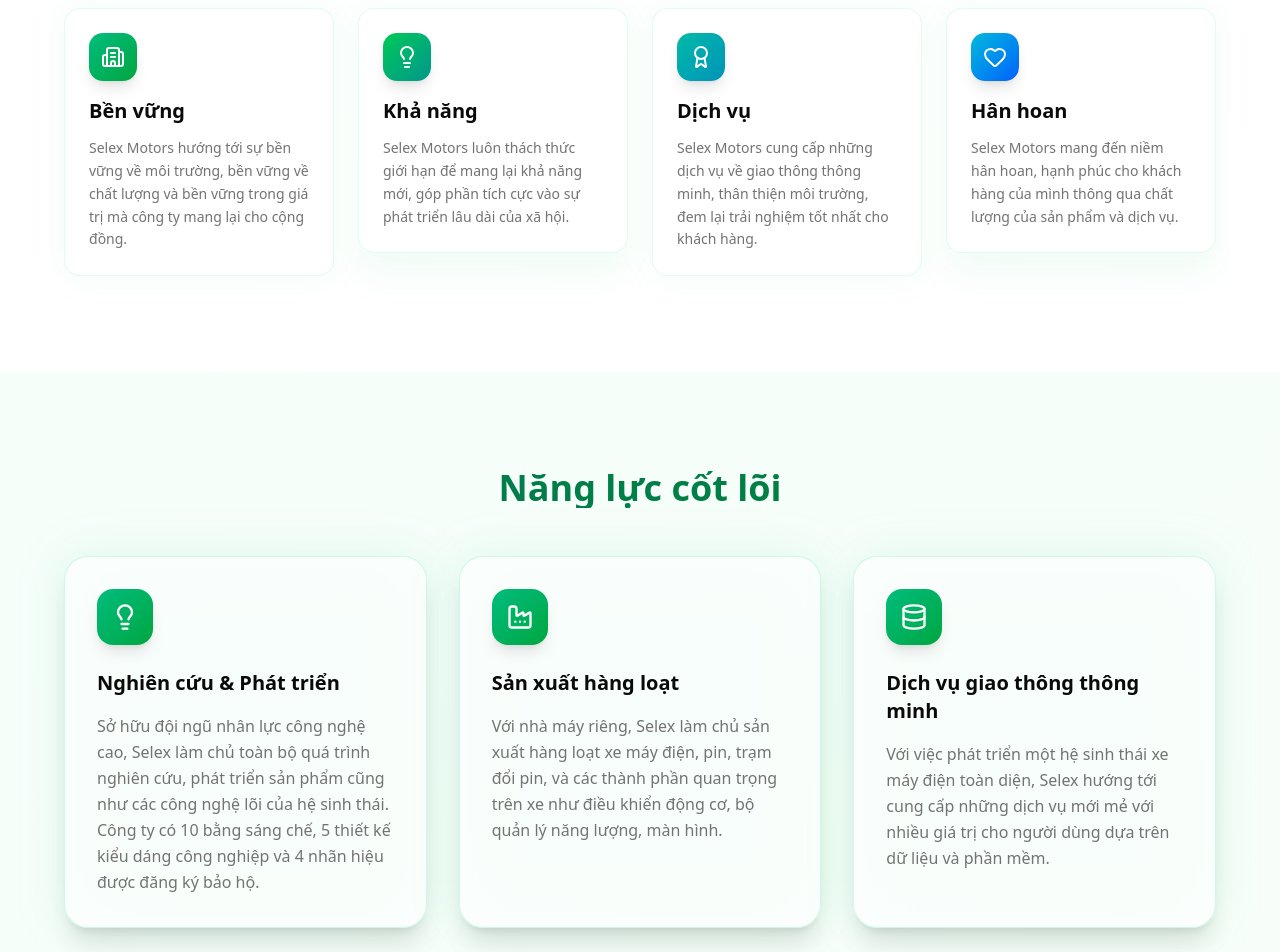
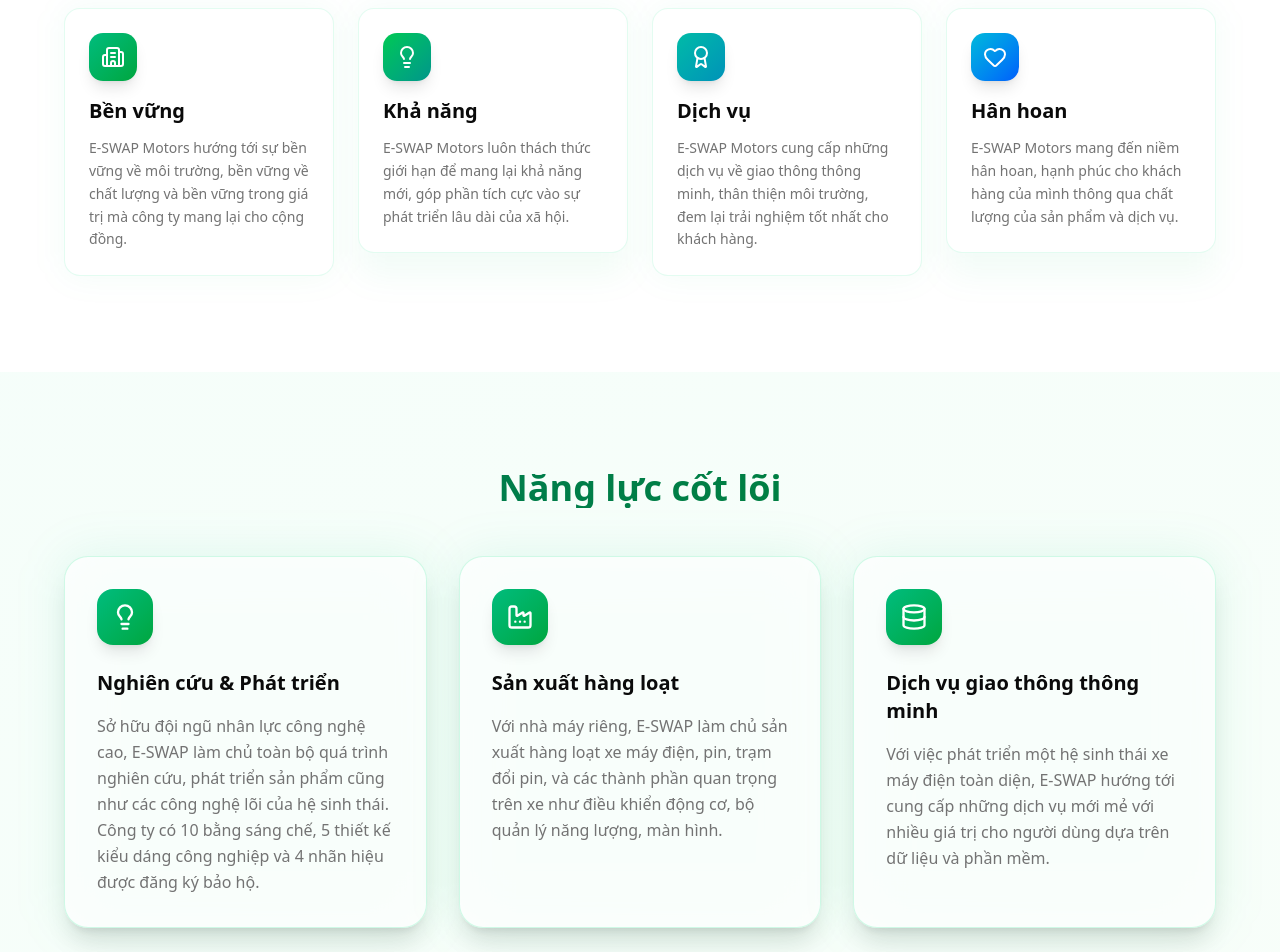
Before and after one commit to verse91/E-Swap, a Next.js app: page /about in a window 1280 px wide. Shown: the part 1680-2632 px from the top of the page. Built offline with nearby package versions, Linux system fonts and the light colour scheme; no server answers.

Commit message:
feat(about): add about page

```diff
--- a/src/app/about/page.tsx
+++ b/src/app/about/page.tsx
@@ -17,7 +17,7 @@
         <div className="container mx-auto px-4 relative z-10">
           <div className="max-w-4xl mx-auto text-center">
             <h1 className="text-4xl md:text-6xl font-bold mb-6 bg-gradient-to-r from-emerald-700 via-green-600 to-teal-600 dark:from-emerald-300 dark:via-green-300 dark:to-teal-300 bg-clip-text text-transparent">
-              Công ty Cổ phần<br />Phương tiện điện thông minh Selex
+              Công ty Cổ phần<br />Phương tiện điện thông minh E-SWAP
             </h1>
             <p className="text-lg md:text-xl text-emerald-700/80 dark:text-emerald-300/80 leading-relaxed">
               Thúc đẩy sự phát triển bền vững của Việt Nam và thế giới thông qua phương tiện điện thông minh
@@ -32,7 +32,7 @@
           <div className="max-w-4xl mx-auto">
             <div className="prose prose-lg dark:prose-invert max-w-none">
               <p className="text-lg leading-relaxed text-muted-foreground">
-                Selex Motors được thành lập vào năm 2018 trong một căn phòng nhỏ 10m² với khát vọng thúc đẩy sự phát triển bền vững của Việt Nam và thế giới thông qua phương tiện điện thông minh, đưa năng lượng tái tạo vào giao thông. Selex là viết tắt của <strong>Smart Electric Vehicles X</strong>, "X" vừa là một ẩn số, vừa có thể là một dòng phương tiện điện nào đó và cũng có nghĩa là X-factor (nhân tố X).
+                E-SWAP Motors được thành lập vào năm 2018 trong một căn phòng nhỏ 10m² với khát vọng thúc đẩy sự phát triển bền vững của Việt Nam và thế giới thông qua phương tiện điện thông minh, đưa năng lượng tái tạo vào giao thông. E-SWAP là viết tắt của <strong>Smart Electric Vehicles X</strong>, "X" vừa là một ẩn số, vừa có thể là một dòng phương tiện điện nào đó và cũng có nghĩa là X-factor (nhân tố X).
               </p>
 
               <p className="text-lg leading-relaxed text-muted-foreground mt-6">
@@ -101,25 +101,25 @@
                 {
                   icon: Building2,
                   title: "Bền vững",
-                  description: "Selex Motors hướng tới sự bền vững về môi trường, bền vững về chất lượng và bền vững trong giá trị mà công ty mang lại cho cộng đồng.",
+                  description: "E-SWAP Motors hướng tới sự bền vững về môi trường, bền vững về chất lượng và bền vững trong giá trị mà công ty mang lại cho cộng đồng.",
                   color: "from-emerald-500 to-green-600"
                 },
                 {
                   icon: Lightbulb,
                   title: "Khả năng",
-                  description: "Selex Motors luôn thách thức giới hạn để mang lại khả năng mới, góp phần tích cực vào sự phát triển lâu dài của xã hội.",
+                  description: "E-SWAP Motors luôn thách thức giới hạn để mang lại khả năng mới, góp phần tích cực vào sự phát triển lâu dài của xã hội.",
                   color: "from-green-500 to-teal-600"
                 },
                 {
                   icon: Award,
                   title: "Dịch vụ",
-                  description: "Selex Motors cung cấp những dịch vụ về giao thông thông minh, thân thiện môi trường, đem lại trải nghiệm tốt nhất cho khách hàng.",
+                  description: "E-SWAP Motors cung cấp những dịch vụ về giao thông thông minh, thân thiện môi trường, đem lại trải nghiệm tốt nhất cho khách hàng.",
                   color: "from-teal-500 to-cyan-600"
                 },
                 {
                   icon: Heart,
                   title: "Hân hoan",
-                  description: "Selex Motors mang đến niềm hân hoan, hạnh phúc cho khách hàng của mình thông qua chất lượng của sản phẩm và dịch vụ.",
+                  description: "E-SWAP Motors mang đến niềm hân hoan, hạnh phúc cho khách hàng của mình thông qua chất lượng của sản phẩm và dịch vụ.",
                   color: "from-cyan-500 to-blue-600"
                 }
               ].map((value, idx) => (
@@ -152,17 +152,17 @@
                 {
                   icon: Lightbulb,
                   title: "Nghiên cứu & Phát triển",
-                  description: "Sở hữu đội ngũ nhân lực công nghệ cao, Selex làm chủ toàn bộ quá trình nghiên cứu, phát triển sản phẩm cũng như các công nghệ lõi của hệ sinh thái. Công ty có 10 bằng sáng chế, 5 thiết kế kiểu dáng công nghiệp và 4 nhãn hiệu được đăng ký bảo hộ."
+                  description: "Sở hữu đội ngũ nhân lực công nghệ cao, E-SWAP làm chủ toàn bộ quá trình nghiên cứu, phát triển sản phẩm cũng như các công nghệ lõi của hệ sinh thái. Công ty có 10 bằng sáng chế, 5 thiết kế kiểu dáng công nghiệp và 4 nhãn hiệu được đăng ký bảo hộ."
                 },
                 {
                   icon: Factory,
                   title: "Sản xuất hàng loạt",
-                  description: "Với nhà máy riêng, Selex làm chủ sản xuất hàng loạt xe máy điện, pin, trạm đổi pin, và các thành phần quan trọng trên xe như điều khiển động cơ, bộ quản lý năng lượng, màn hình."
+                  description: "Với nhà máy riêng, E-SWAP làm chủ sản xuất hàng loạt xe máy điện, pin, trạm đổi pin, và các thành phần quan trọng trên xe như điều khiển động cơ, bộ quản lý năng lượng, màn hình."
                 },
                 {
                   icon: Database,
                   title: "Dịch vụ giao thông thông minh",
-                  description: "Với việc phát triển một hệ sinh thái xe máy điện toàn diện, Selex hướng tới cung cấp những dịch vụ mới mẻ với nhiều giá trị cho người dùng dựa trên dữ liệu và phần mềm."
+                  description: "Với việc phát triển một hệ sinh thái xe máy điện toàn diện, E-SWAP hướng tới cung cấp những dịch vụ mới mẻ với nhiều giá trị cho người dùng dựa trên dữ liệu và phần mềm."
                 }
               ].map((competency, idx) => (
                 <div key={idx} className="relative group">
@@ -193,7 +193,7 @@
             </h2>
             <div className="prose prose-lg dark:prose-invert max-w-none">
               <p className="text-lg leading-relaxed text-muted-foreground mb-6">
-                Đội ngũ nhân sự của Selex Motors là một tập thể có trình độ cao, có kinh nghiệm học tập và làm việc từ nhiều nước trên thế giới như <strong>Mỹ, Israel, Nhật Bản, Hàn Quốc, Hà Lan, Đài Loan</strong>,… và nhiều tập đoàn lớn như <strong>Honda, Ford, GM, PROTON, SYM, Yamaha, Viettel</strong>,…
+                Đội ngũ nhân sự của E-SWAP Motors là một tập thể có trình độ cao, có kinh nghiệm học tập và làm việc từ nhiều nước trên thế giới như <strong>Mỹ, Israel, Nhật Bản, Hàn Quốc, Hà Lan, Đài Loan</strong>,… và nhiều tập đoàn lớn như <strong>Honda, Ford, GM, PROTON, SYM, Yamaha, Viettel</strong>,…
               </p>
               <p className="text-lg leading-relaxed text-muted-foreground mb-8">
                 Chúng tôi cùng nhau chia sẻ khát vọng xây dựng một công ty công nghệ sâu, phát triển bền vững, lâu dài, có khả năng cạnh tranh với thế giới. Chúng tôi sẵn sàng từ bỏ những lợi ích ngắn hạn và thoát khỏi vùng an toàn, dấn thân đón nhận thách thức để kiến tạo những giá trị lớn lao cho cộng đồng và đất nước.
```
